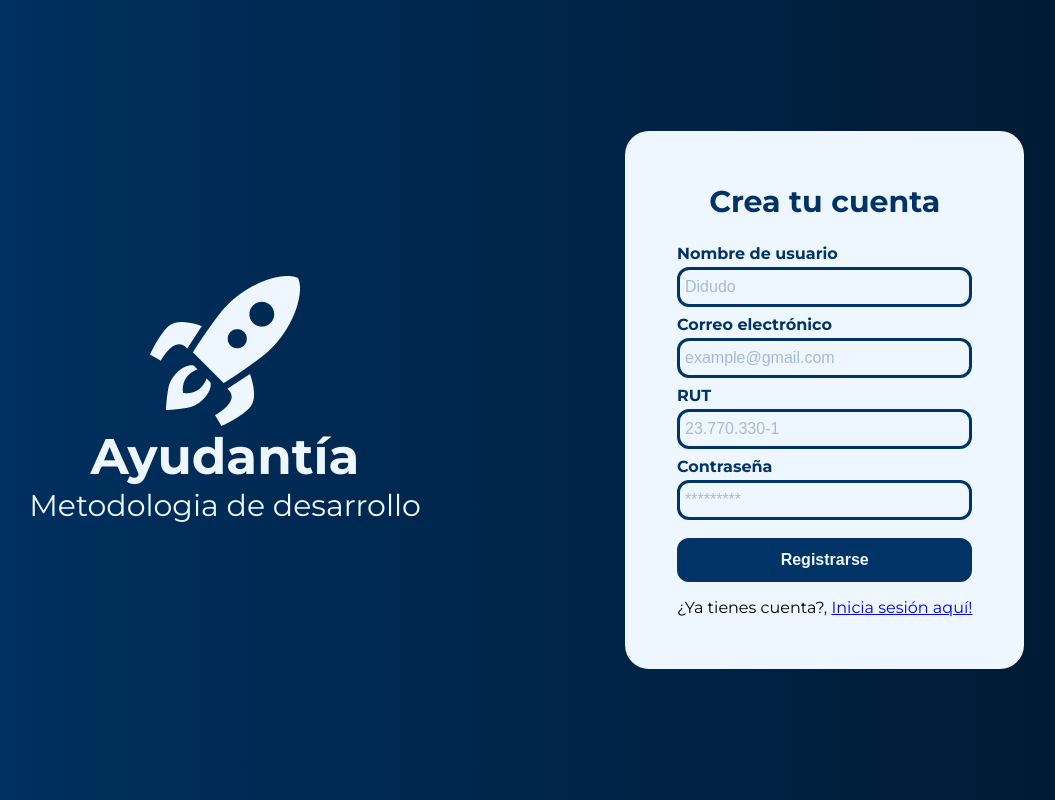
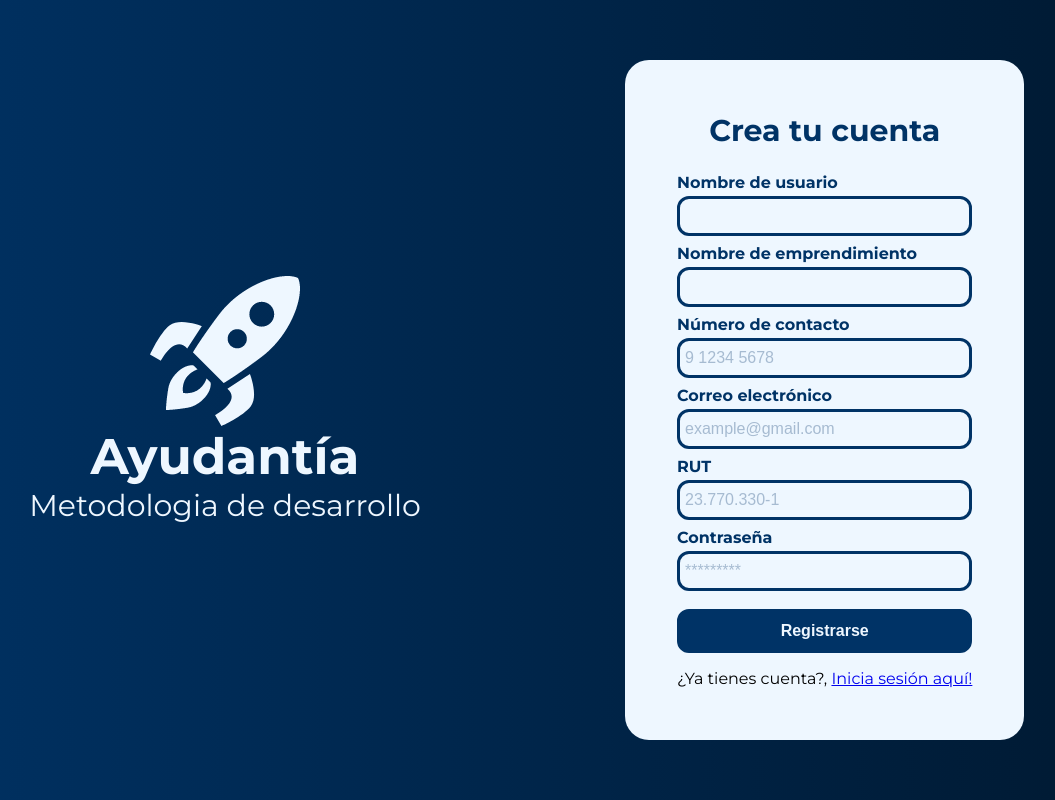
Before and after one commit to CrisNK/Proyecto-MDD, a React (Vite) app in the folder frontend/: page /register in a window 1280 px wide. Shown: the whole page, without its empty margins (175-1230 px from the left). Built offline with nearby package versions, Linux system fonts and the light colour scheme; no server answers.

Commit message:
Registro de usuarios adaptados a la BD - Se modificaron las rutas para que redireccionen correctamente al registro de un emprendedor - Se implementaron campos faltantes en el registro de un emprendedor

```diff
--- a/frontend/src/pages/Register.jsx
+++ b/frontend/src/pages/Register.jsx
@@ -21,19 +21,31 @@ const Register = () => {
 				fields={[
 					{
 						label: "Nombre de usuario",
-						name: "username",
-						placeholder: "Didudo",
+						name: "nombreEmprendedor",
+						placeholder: "",
 						type: "text",
+					},
+					{
+						label: "Nombre de emprendimiento",
+						name: "nombreEmprendimiento",
+						placeholder: "",
+						type: "text",
+					},
+					{
+						label: "Número de contacto",
+						name: "numeroContacto",
+						placeholder: "9 1234 5678",
+						type: "tel",
 					},
                     {
 						label: "Correo electrónico",
-                        name: "email",
+                        name: "correo",
                         placeholder: "example@gmail.com",
                         type: "email",
                     },
                     {
 						label: "RUT",
-                        name: "rut",
+                        name: "rutEmprendedor",
                         placeholder: "23.770.330-1",
                         type: "text",
                     },
--- a/frontend/src/services/auth.service.js
+++ b/frontend/src/services/auth.service.js
@@ -16,7 +16,7 @@ export async function login(data) {
 
 export async function register(data) {
     try {
-        const response = await axios.post('/auth/register', data);
+        const response = await axios.post('/emprendedor/crearEmprendedor', data);
         return response.data;
     } catch (error) {
         throw error.response?.data || error.message;
```
